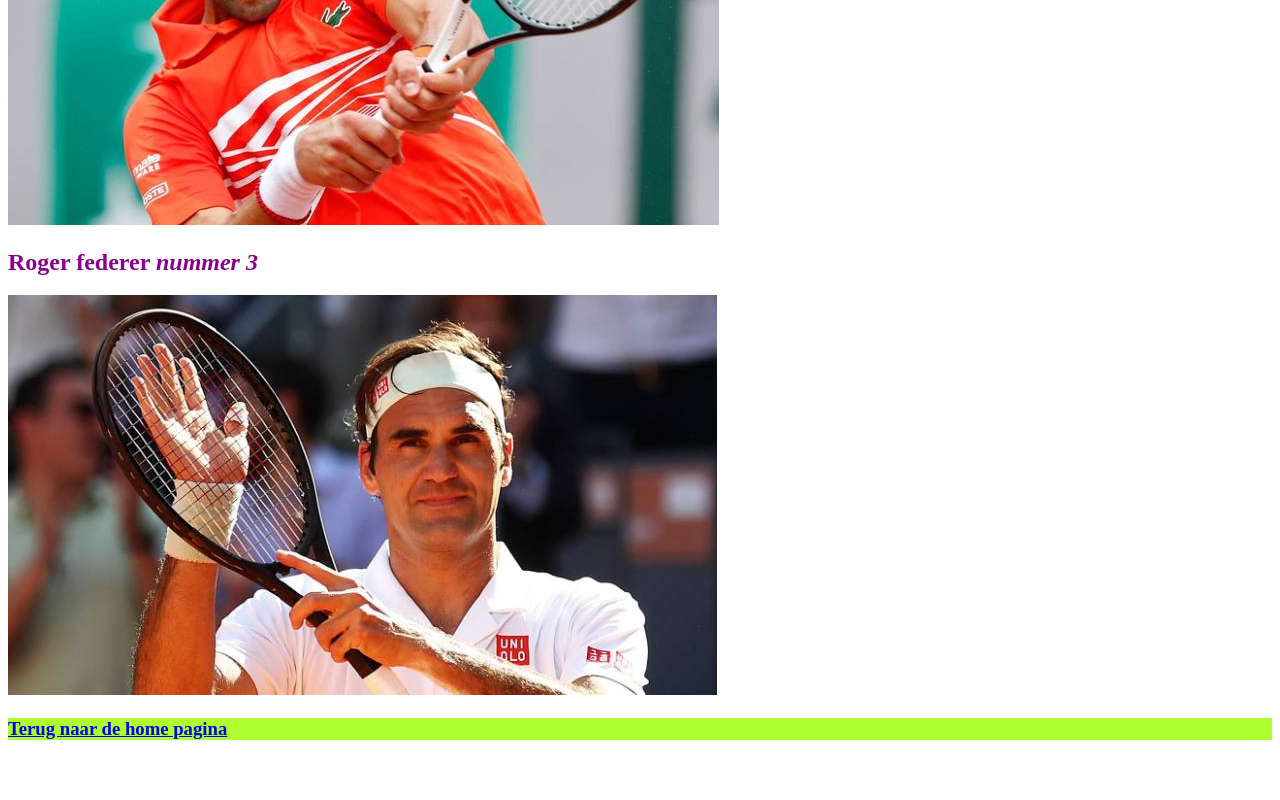
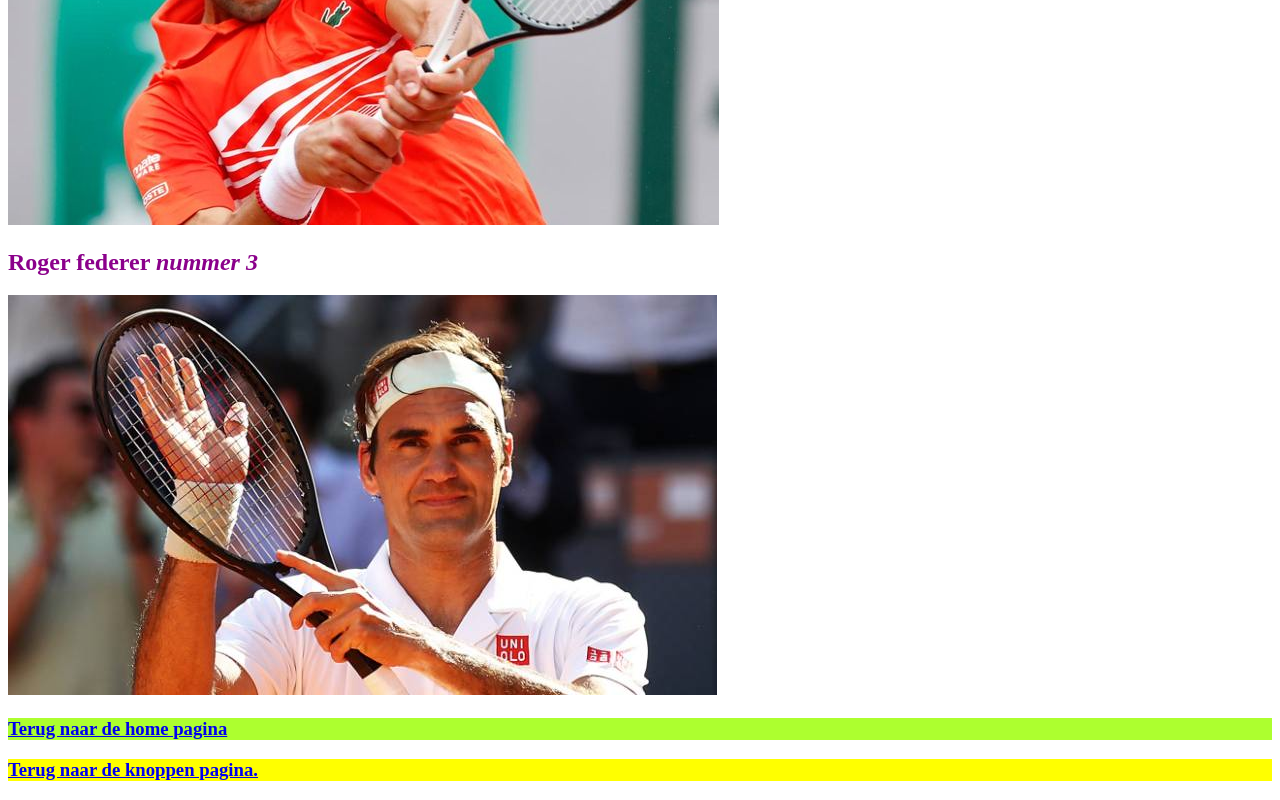
Before and after one commit to arne412/arne412.github.io, a plain HTML site: page afbeeldingen.html in a window 1280 px wide. Shown: the part 946-1746 px from the top of the page. Before the commit the page ends 1705 px from the top, so only its background shows below. Drawn offline with Linux system fonts and the light colour scheme.

Commit message:
Update afbeeldingen.html

```diff
--- a/afbeeldingen.html
+++ b/afbeeldingen.html
@@ -15,3 +15,4 @@
     <h2 style="color: darkmagenta;">Roger federer <em> nummer 3</em></h2>
     <img src="Roger.jpg"alt="Roger Federer is aan het klappen met zijn racket.">
     <h3 style="background-color: greenyellow;"><a href="index.html" class="btn danger">Terug naar de home pagina</a></h3>
+    <h3 style="background-color: yellow;"><a href="afbeeldingen.html" class="btn danger">Terug naar de knoppen pagina.</a></h3>
```
